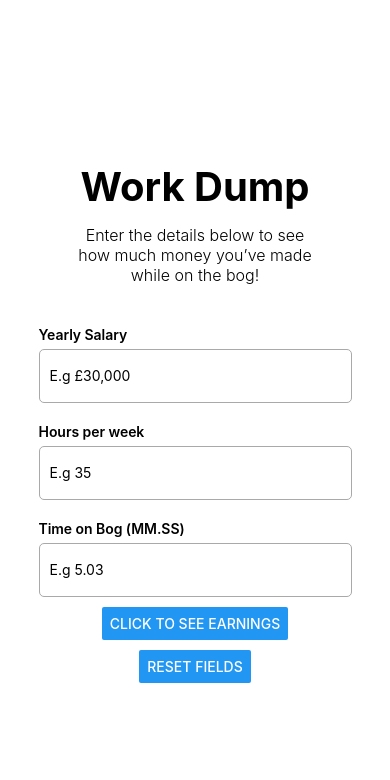
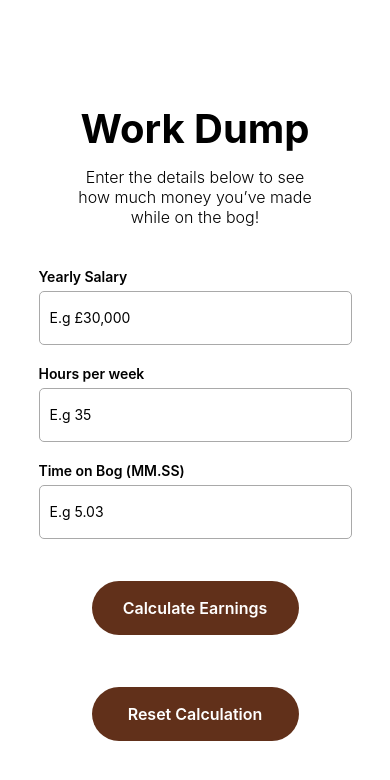
Before and after one commit to Dash1704/Work-Dump, a React Native app: screen / in a window 390 px wide. Shown: the top 780 px of the page. Built offline with nearby package versions, Linux system fonts and the light colour scheme.

Commit message:
Calculate and reset button - not quite working

```diff
--- a/App.tsx
+++ b/App.tsx
@@ -2,6 +2,7 @@ import React, { useState } from 'react';
 import { StyleSheet, Text, View, TextInput, Button } from 'react-native';
 import { InputBox } from './components/InputBox'
 import { Title } from './components/Title'
+import { BogButton } from './components/BogButton';
 
 function App() {
   const [salary, setSalary] = useState<number | string>('')
@@ -49,21 +50,13 @@ function App() {
         <InputBox boxTitle='Time on Bog (MM.SS)' onChangeText={setTime} placeholder='E.g 5.03'>{time}</InputBox>
       </View>
 
-
-
-      {/* <View style={styles.moneyContainer}>
-        <Text style={styles.info}>Time on bog (mins): </Text>
-        <TextInput style={styles.salaryBox} onChangeText={setTime}>{time}</TextInput>
-      </View> */}
+      <BogButton title='Calculate Earnings' onPress={() => setShowEarnings(true)}/>
 
       <View style={styles.button}>
-        <Button title='Click to see earnings' onPress={() => setShowEarnings(true)}></Button>
         {showEarnings ? <Text>£{earnings}</Text> : null}
       </View>
 
-      <View style={styles.button}>
-        <Button title='Reset Fields' onPress={() => reset()}></Button>
-      </View>
+      <BogButton title='Reset Calculation' onPress={() => reset()}/>
     </View>
   );
 }
@@ -87,7 +80,6 @@ const styles = StyleSheet.create({
   moneyContainer: {
     flexDirection: 'row',
     marginTop: 17,
-    // textAlign: 'center'
   },
   button: {
     marginTop: 10
--- /dev/null
+++ b/components/BogButton.tsx
@@ -0,0 +1,29 @@
+import React, { useState } from 'react';
+import { StyleSheet, Text, View, TextInput, TouchableOpacity } from 'react-native';
+
+export function BogButton(props: any){
+  return (
+    <View>
+      <TouchableOpacity onPress={props.onPress} style={styles.bogButton}>
+        <Text style={styles.text}>{props.title}</Text>
+      </TouchableOpacity>
+    </View>
+  )
+}
+
+const styles = StyleSheet.create({
+  bogButton: {
+    marginTop: 42,
+    alignItems: 'center',
+    justifyContent: 'center',
+    height: 54,
+    width: 207,
+    borderRadius: 100,
+    backgroundColor: '#61301A',
+  },
+  text: {
+    color: 'white',
+    fontWeight: '600',
+    fontSize: 16
+  }
+})
```
